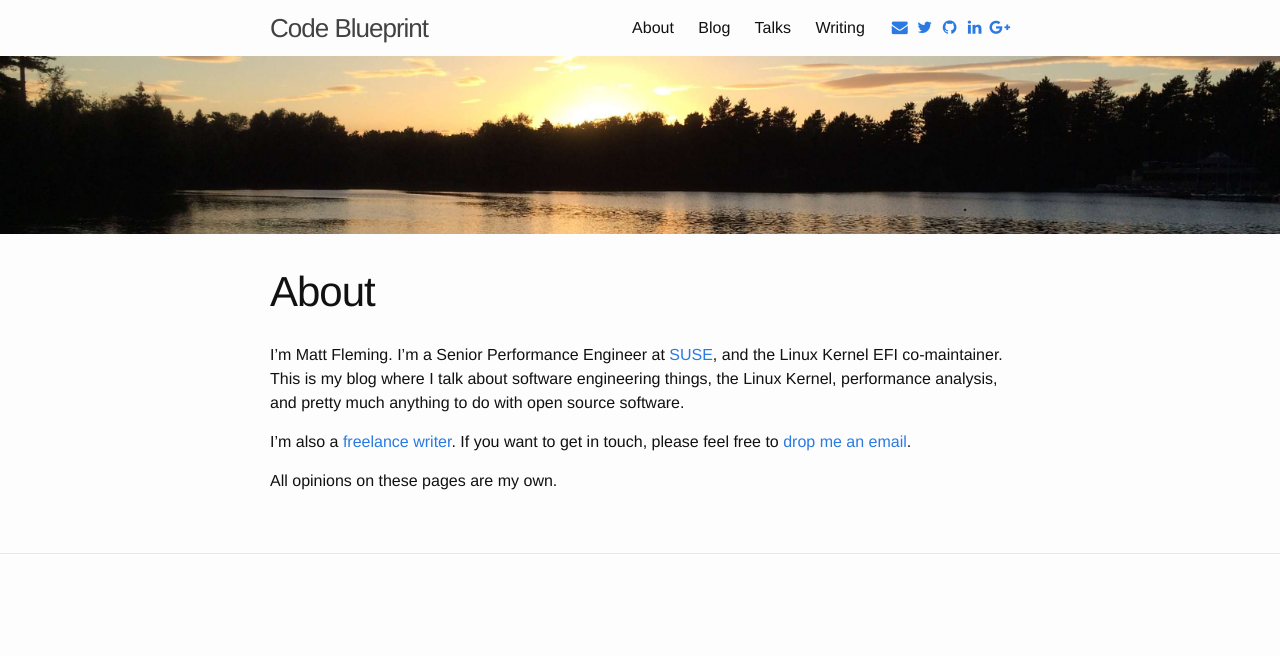
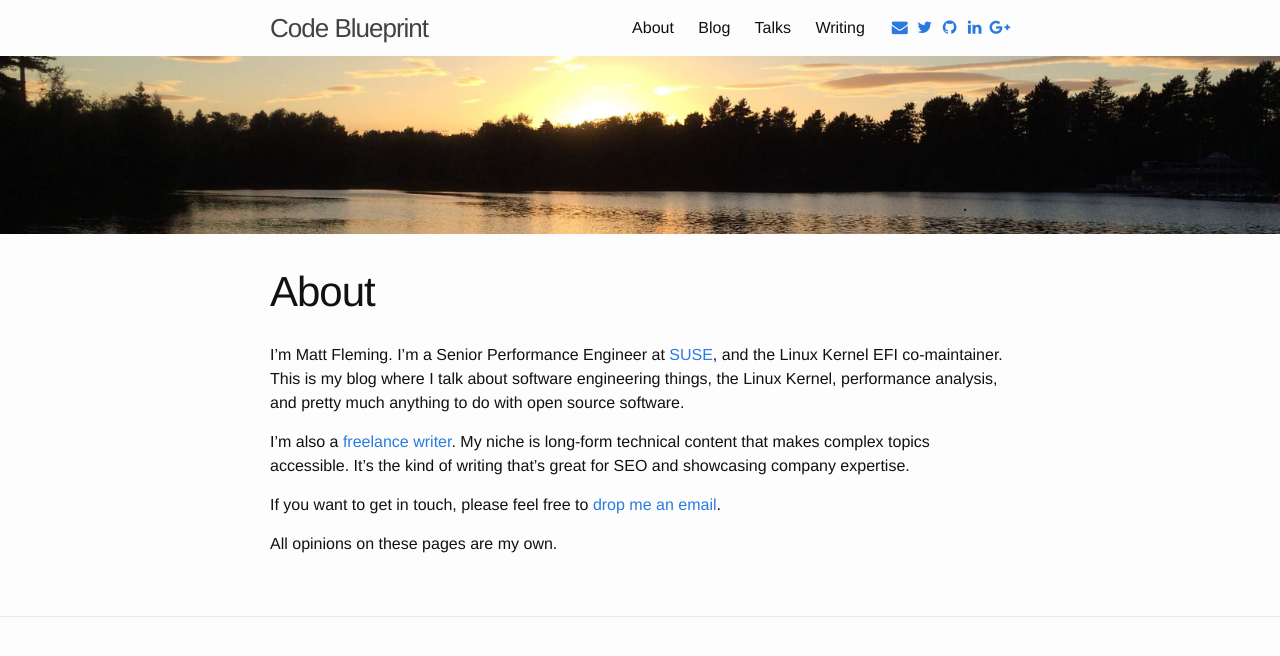
Before and after one commit to mfleming/mfleming.github.io, a Jekyll site: the page built from about.md, in a window 1280 px wide. Shown: the top 656 px of the page. Built offline with Jekyll 4.4.1, drawn with Linux system fonts in a browser that asks for light colours; nearby versions of some CDN libraries.

Commit message:
about: Explain freelance writer niche.

```diff
--- a/about.md
+++ b/about.md
@@ -10,8 +10,12 @@ This is my blog where I talk about software engineering things, the
 Linux Kernel, performance analysis, and pretty much anything to do
 with open source software.
 
-I'm also a [freelance writer]({{ site.baseurl }}/writing/). If you
-want to get in touch, please feel free to [drop me an email](mailto:{{
+I'm also a [freelance writer]({{ site.baseurl }}/writing/). My niche
+is long-form technical content that makes complex topics accessible.
+It's the kind of writing that's great for SEO and showcasing company
+expertise.
+
+If you want to get in touch, please feel free to [drop me an email](mailto:{{
 site.email }}).
 
 All opinions on these pages are my own.
```
